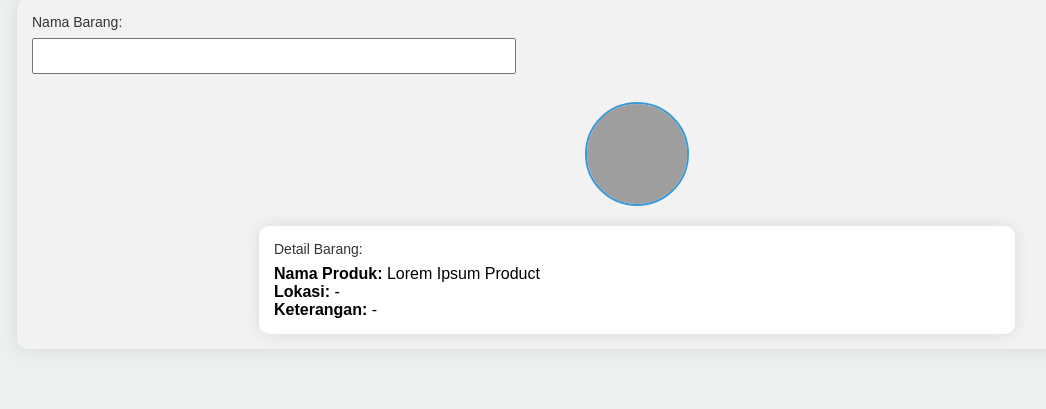
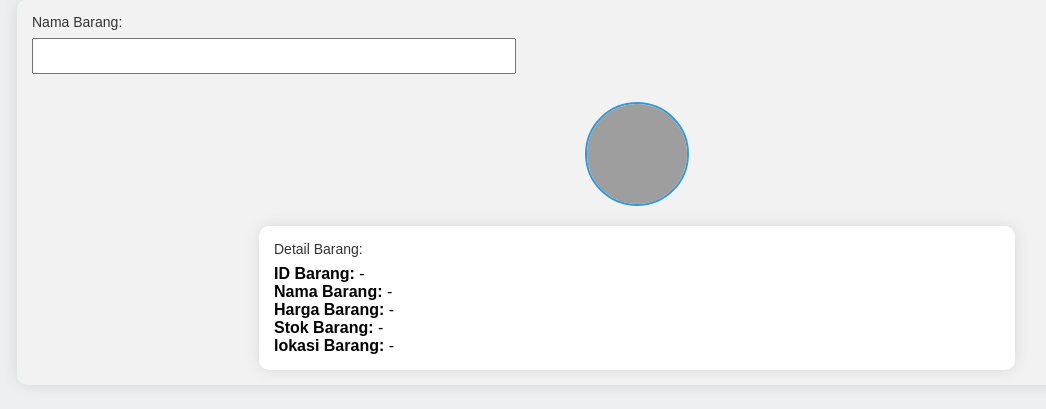
Before and after one commit to cynzhra/Tubes-IMPL, a PHP site: page /tubes_impl/lokasi/Hasil-Search.php in a window 1280 px wide. Shown: the part 136-545 px from the top of the page, without its empty margins (3-1049 px from the left). Run offline with PHP 8.4, Linux system fonts and the light colour scheme; grey boxes are pictures that could not be loaded.

Commit message:
Hasil-Search.php

```diff
--- a/lokasi/Hasil-Search.php
+++ b/lokasi/Hasil-Search.php
@@ -144,9 +144,11 @@
         <div class="details-column">
             <div class="product-details">
             <label for="Detail_barang">Detail Barang:</label>
-                <strong>Nama Produk:</strong> Lorem Ipsum Product<br>
-                <strong>Lokasi:</strong> - <br>
-                <strong>Keterangan:</strong> - <br>
+                <strong>ID Barang:</strong> - <br>
+                <strong>Nama Barang:</strong> - <br>
+                <strong>Harga Barang:</strong> - <br>
+                <strong>Stok Barang:</strong> - <br>
+                <strong>lokasi Barang:</strong> - <br>
                 <!-- Add more details as needed -->
             </div>
         </div>
```
